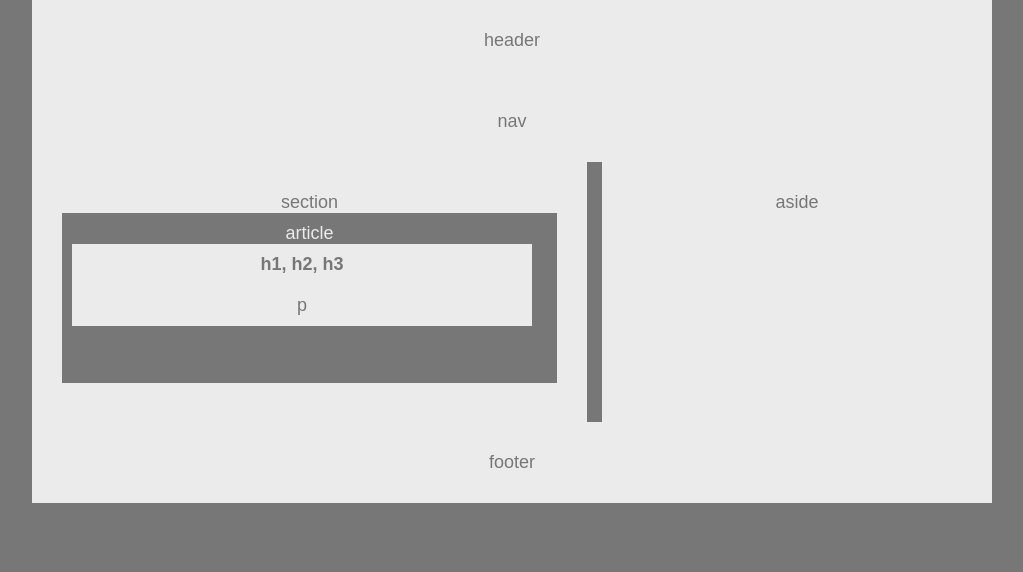
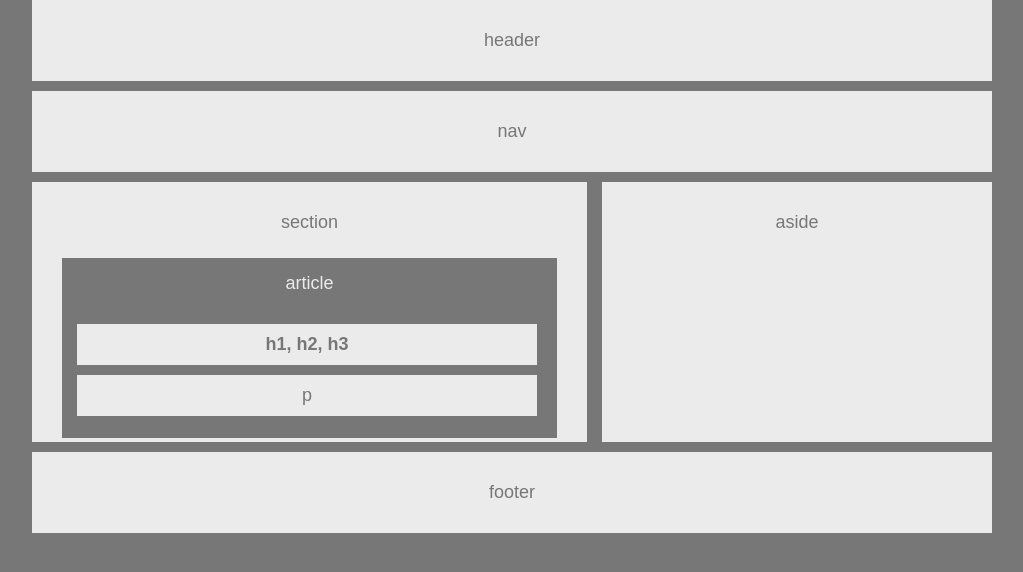
Before and after one commit to Lyyte/HW-Wireframe, a plain HTML site: page index.html in a window 1280 px wide. Shown: the whole page, without its empty margins (128-1151 px from the left). Drawn offline with Linux system fonts and the light colour scheme.

Commit message:
added margins, wrapped up css file

```diff
--- a/style.css
+++ b/style.css
@@ -12,12 +12,14 @@ section {
     width: 495px;
     padding: 30px;
     background: #ebebeb;
+    margin-bottom: 10px;
     text-align: center;
     height: 200px;
 }
 
 .HNSAF {
     background: #ebebeb;
+    margin-bottom: 10px;
     text-align: center;
     padding: 30px;
  }
@@ -26,18 +28,21 @@ article {
     color: #ebebeb;
     background: #777;
     height: 150px;
-    padding: 10px;
+    margin-top: 25px;
+    padding: 15px;
  }
 
 .h1p {
     color:#777;
     background: #ebebeb;
     padding: 10px;
+    margin-bottom: 10px;
     width: 440px;
     text-align: center;
 }
 
 #h1 {
+    margin-top:30px;
     font-weight: bold;
 }
 
```
